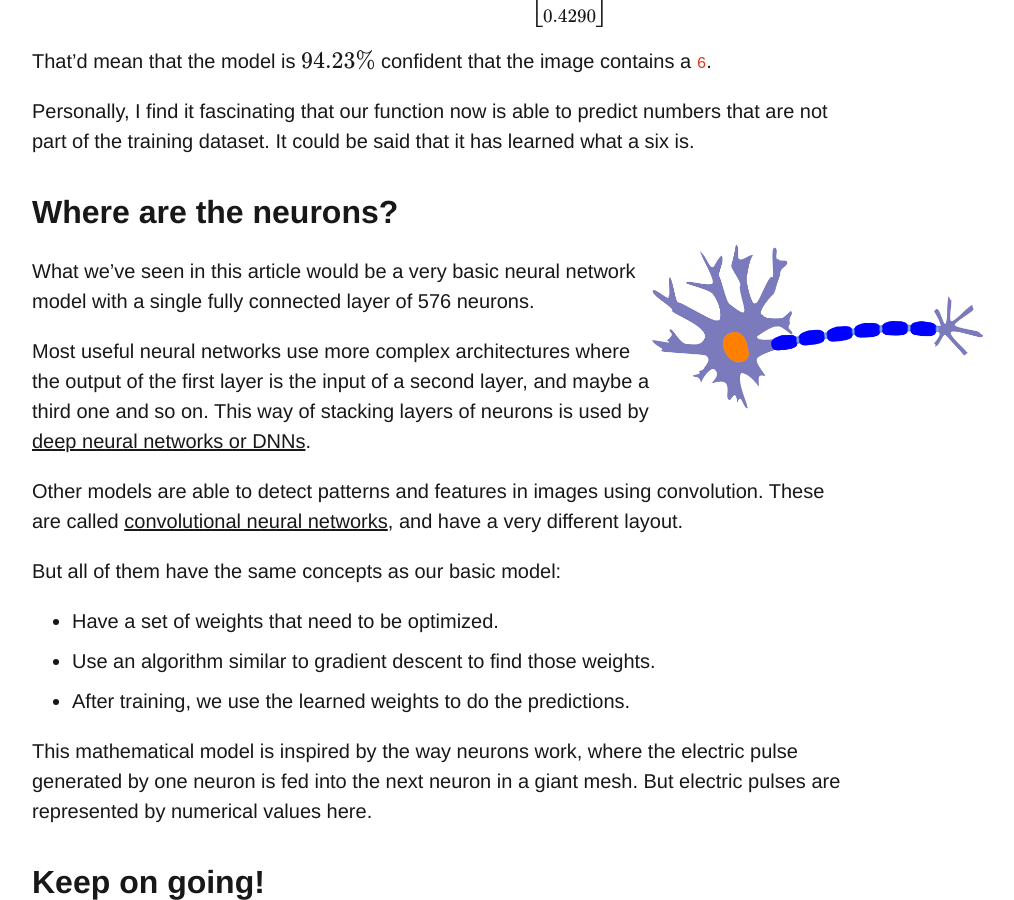
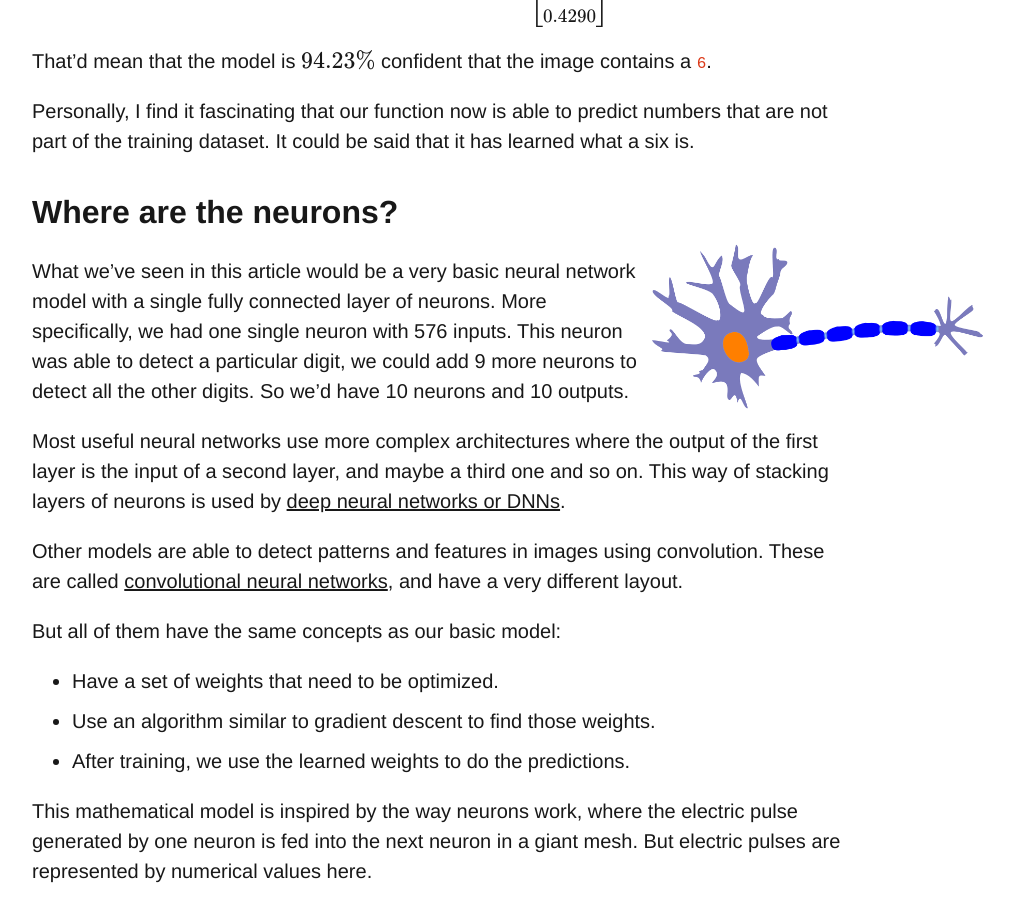
Before and after one commit to Jesus/jesus.github.io, a Jekyll site: the page built from _posts/2017-12-14-what-is-a-neural-network.md, in a window 1280 px wide and 900 px high, scrolled down 3748 px. Shown: the whole window, without its empty margins (112-1126 px from the left). Built offline with Jekyll 4.4.1, drawn with Linux system fonts in a browser that asks for light colours; formulas are drawn with MathJax 3; comment, search, counter and statistics services are not loaded.

Commit message:
Updates post on NNs

```diff
--- a/_posts/2017-12-14-what-is-a-neural-network.md
+++ b/_posts/2017-12-14-what-is-a-neural-network.md
@@ -196,7 +196,10 @@ has learned what a six is.
 ![Neuron](/assets/images/neuron.png)
 
 What we've seen in this article would be a very basic neural network model
-with a single fully connected layer of 576 neurons.
+with a single fully connected layer of neurons. More specifically, we had
+one single neuron with 576 inputs. This neuron was able to detect a particular
+digit, we could add 9 more neurons to detect all the other digits. So we'd have
+10 neurons and 10 outputs.
 
 Most useful neural networks use more complex architectures where the output
 of the first layer is the input of a second layer, and maybe a third one and
```
